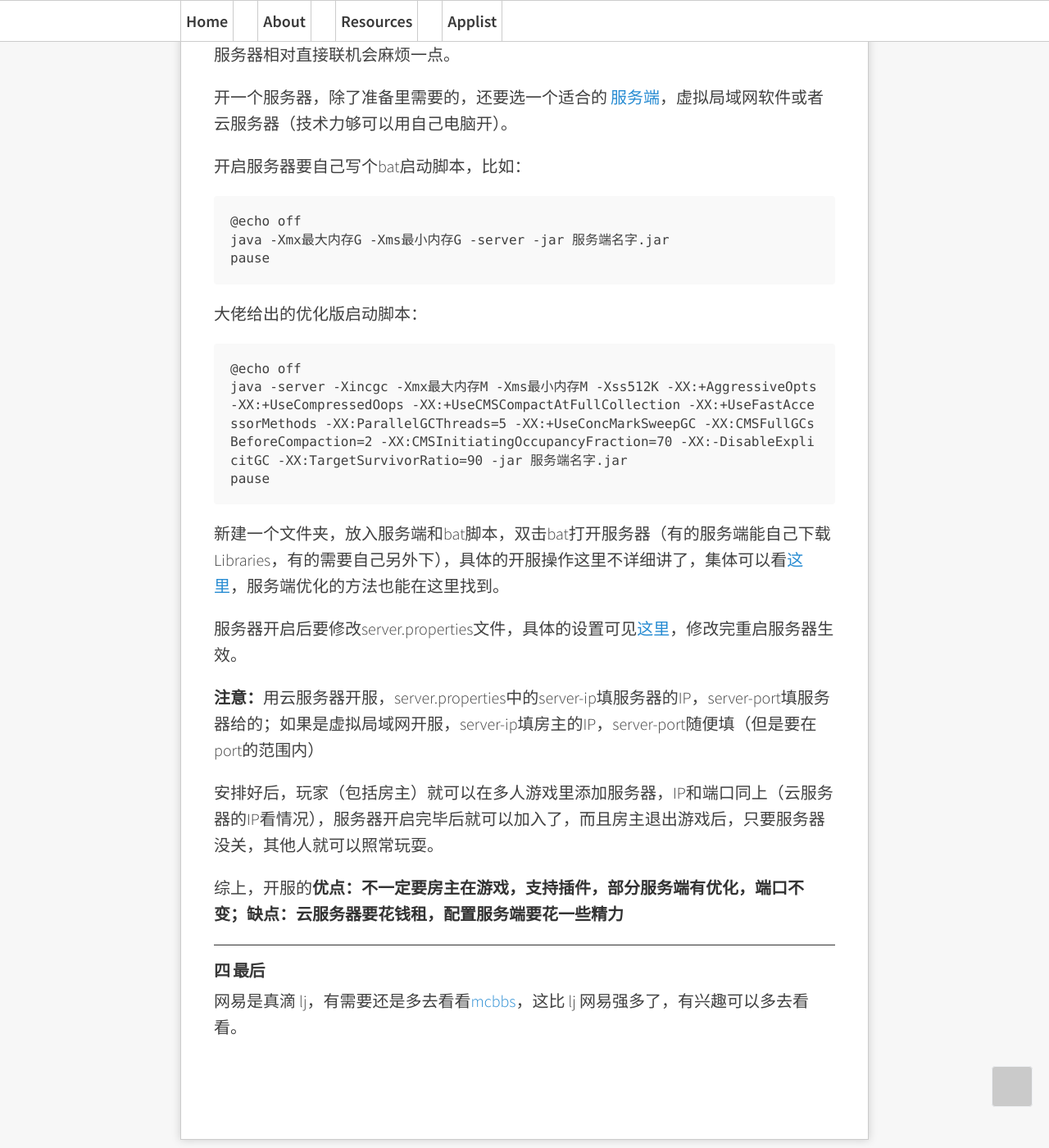
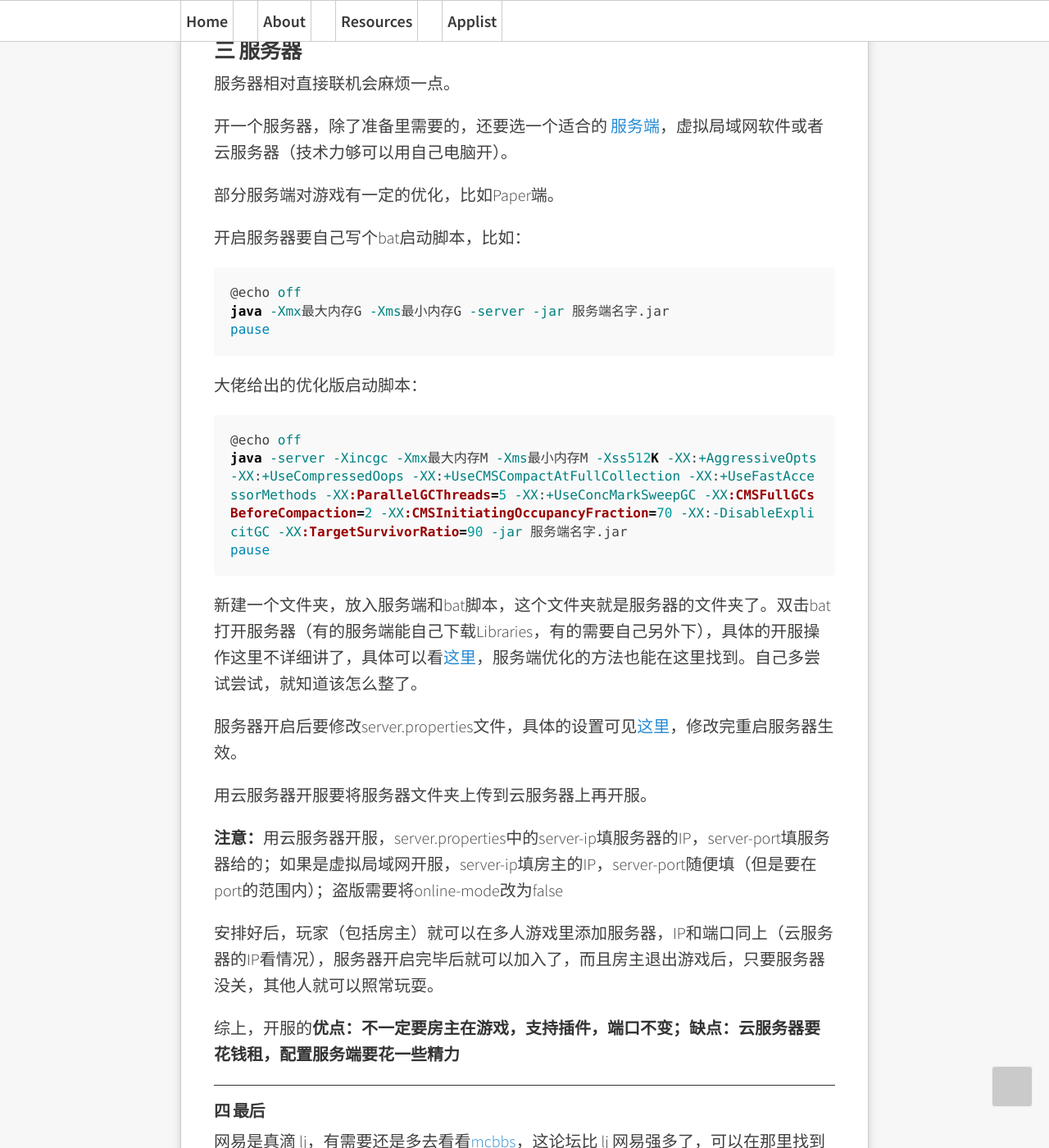
Before and after one commit to Melody-of-Oblivion/Melody-of-Oblivion.github.io, a Jekyll site: the page built from _posts/2020-03-27-easymcserver.md, in a window 1280 px wide and 1400 px high, scrolled down 1365 px. Shown: the whole window at 82% size. Built offline with Jekyll 4.4.1, drawn with Linux system fonts in a browser that asks for light colours; some of the changed text lies outside the part shown; grey boxes are pictures that could not be loaded.

Commit message:
Update 2020-03-27-easymcserver.md
build ver1.6.15

````diff
--- a/_posts/2020-03-27-easymcserver.md
+++ b/_posts/2020-03-27-easymcserver.md
@@ -1,18 +1,19 @@
 ---
 title: "简单mc联机/开服教程"
+editdate: "2020-03-28"
 ---
 
 ——学会这个，告别 **lj 网易**
 
-准备：电脑， JRE（Java运行环境）， Minecraft（正盗版随意）
+准备：电脑， JRE（Java运行环境）， mc
 
 ---
 
 ### 一 游戏安装
 
-正版去 [官网](https://www.minecraft.net/) 下载启动器什么的；盗版推荐 [HTML启动器](https://hmcl.huangyuhui.net/download)（[度盘分流](https://pan.baidu.com/s/1ggh0gfD)），这是一个功能非常完善的启动器，支持全版本下载，多账户，版本独立，安装Forge/Liteloader/Fabric/Optifine。
+正版去 [官网](https://www.minecraft.net/) 下载启动器什么的；盗版推荐 [HTML启动器](https://hmcl.huangyuhui.net/download)（[度盘分流](https://pan.baidu.com/s/1ggh0gfD)）↓↓↓。
 
-<img src="https://i.loli.net/2020/03/27/wiQmVjl6UouK9ch.png" alt="launcher.png" style="zoom: 67%;" />
+<img src="https://i.loli.net/2020/03/27/wiQmVjl6UouK9ch.png" alt="launcher.png"  />
 
 启动器设置中可以调整下载源，推荐优先`我的世界中文论坛源`，然后到`游戏列表`按需安装游戏版本。
 
@@ -24,11 +25,11 @@ title: "简单mc联机/开服教程"
 
 虚拟局域网联机，除了上面的准备，还需要 **虚拟局域网软件**。
 
-虚拟局域网软件目前可以用 ①[Hamachi]()（官网和注册要翻GFW，比较麻烦） ②[Radmin VPN](https://www.mcbbs.net/thread-925239-1-1.html)（官网要翻GFW，这里是mcbbs的介绍帖，未测试）
+虚拟局域网软件目前可以用 ①[Hamachi]()（官网和注册要翻GFW，比较麻烦） ②[Radmin VPN](https://www.mcbbs.net/thread-925239-1-1.html)（官网要翻GFW，这里是mcbbs的介绍帖，未测试）③[Zerotire One](https://www.zerotier.com/download/)（未测试）
 
-虚拟局域网软件如何创建、加入房间这里不作介绍。
+虚拟局域网软件如何创建、加入房间这里就不作介绍了。
 
-联机时，房间里的所有人都要用一样的端（版本，Forge，mod什么的都要相同），房主从单人的存档进入游戏，在 <u>Esc</u> 打开 `对虚拟局域网开放`，确定后其他玩家可以在多人游戏中直接连接。IP就是房主在虚拟局域网的IP，端口是对虚拟局域网开放后得到的端口。
+直接局域网联机时，房间里的所有人都要用一样的端，房主从单人存档进入游戏，在 <u>Esc</u> 打开 `对虚拟局域网开放`，确定后局域网内的其他玩家可以在多人游戏中直接连接。IP就是房主在虚拟局域网的IP，端口是对虚拟局域网开放后得到的端口（每次开放都会有不同的端口）。
 
 综上，直接虚拟局域网联机的**优点：简单方便；缺点：每次都要换端口，不能添加服务器插件**。
 
@@ -40,9 +41,11 @@ title: "简单mc联机/开服教程"
 
 开一个服务器，除了准备里需要的，还要选一个适合的 [服务端](https://www.mcbbs.net/thread-661632-1-1.html)，虚拟局域网软件或者云服务器（技术力够可以用自己电脑开）。
 
+部分服务端对游戏有一定的优化，比如Paper端。
+
 开启服务器要自己写个bat启动脚本，比如：
 
-```
+```bat
 @echo off
 java -Xmx最大内存G -Xms最小内存G -server -jar 服务端名字.jar
 pause
@@ -50,24 +53,26 @@ pause
 
 大佬给出的优化版启动脚本：
 
-```
+```bat
 @echo off
 java -server -Xincgc -Xmx最大内存M -Xms最小内存M -Xss512K -XX:+AggressiveOpts -XX:+UseCompressedOops -XX:+UseCMSCompactAtFullCollection -XX:+UseFastAccessorMethods -XX:ParallelGCThreads=5 -XX:+UseConcMarkSweepGC -XX:CMSFullGCsBeforeCompaction=2 -XX:CMSInitiatingOccupancyFraction=70 -XX:-DisableExplicitGC -XX:TargetSurvivorRatio=90 -jar 服务端名字.jar
 pause
 ```
 
-新建一个文件夹，放入服务端和bat脚本，双击bat打开服务器（有的服务端能自己下载Libraries，有的需要自己另外下），具体的开服操作这里不详细讲了，集体可以看[这里](https://www.mcbbs.net/thread-916822-1-1.html)，服务端优化的方法也能在这里找到。
+新建一个文件夹，放入服务端和bat脚本，这个文件夹就是服务器的文件夹了。双击bat打开服务器（有的服务端能自己下载Libraries，有的需要自己另外下），具体的开服操作这里不详细讲了，具体可以看[这里](https://www.mcbbs.net/thread-916822-1-1.html)，服务端优化的方法也能在这里找到。自己多尝试尝试，就知道该怎么整了。
 
 服务器开启后要修改server.properties文件，具体的设置可见[这里](https://minecraft-zh.gamepedia.com/index.php?title=Server.properties&variant=zh)，修改完重启服务器生效。
 
-**注意：**用云服务器开服，server.properties中的server-ip填服务器的IP，server-port填服务器给的；如果是虚拟局域网开服，server-ip填房主的IP，server-port随便填（但是要在port的范围内）
+用云服务器开服要将服务器文件夹上传到云服务器上再开服。
+
+**注意：**用云服务器开服，server.properties中的server-ip填服务器的IP，server-port填服务器给的；如果是虚拟局域网开服，server-ip填房主的IP，server-port随便填（但是要在port的范围内）；盗版需要将online-mode改为false
 
 安排好后，玩家（包括房主）就可以在多人游戏里添加服务器，IP和端口同上（云服务器的IP看情况），服务器开启完毕后就可以加入了，而且房主退出游戏后，只要服务器没关，其他人就可以照常玩耍。
 
-综上，开服的**优点：不一定要房主在游戏，支持插件，部分服务端有优化，端口不变；缺点：云服务器要花钱租，配置服务端要花一些精力**
+综上，开服的**优点：不一定要房主在游戏，支持插件，端口不变；缺点：云服务器要花钱租，配置服务端要花一些精力**
 
 ---
 
 #### 四 最后
 
-网易是真滴 lj，有需要还是多去看看[mcbbs](https://www.mcbbs.net/forum.php)，这比 lj 网易强多了，有兴趣可以多去看看。
+网易是真滴 lj，有需要还是多去看看[mcbbs](https://www.mcbbs.net/forum.php)，这论坛比 lj 网易强多了，可以在那里找到很多有用的东西。
````
